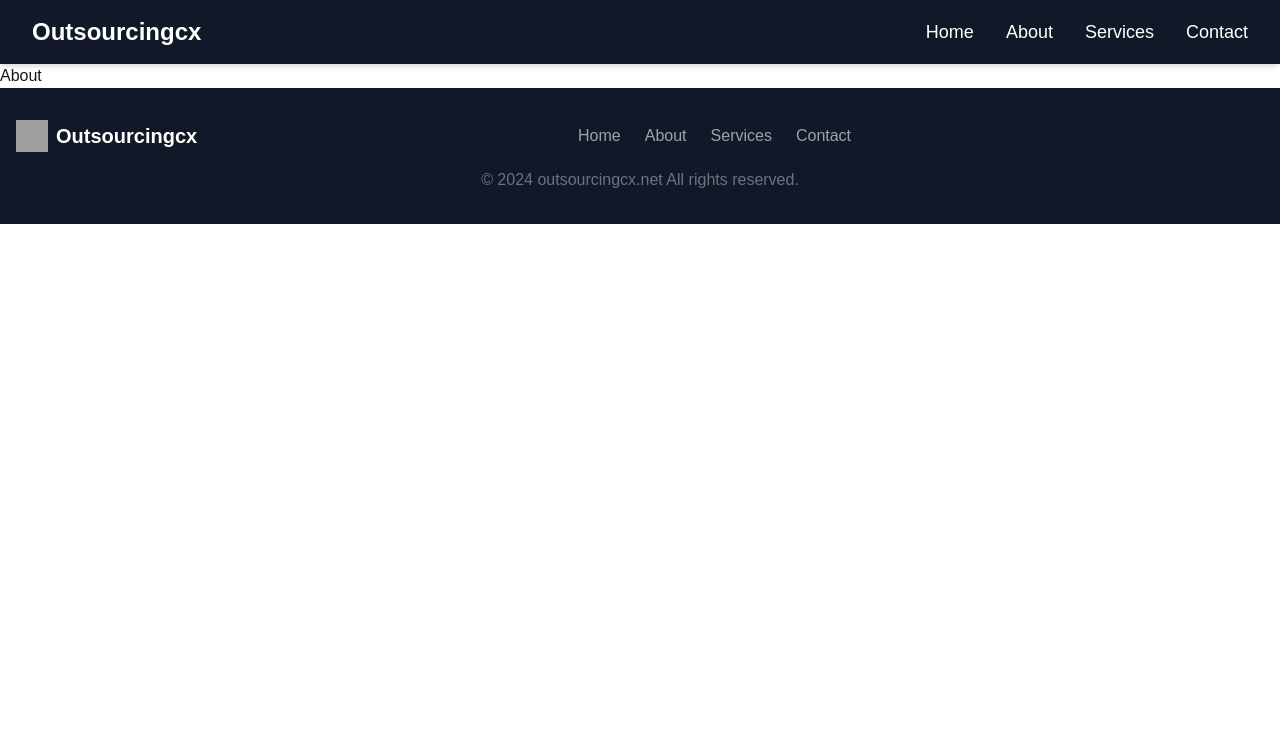
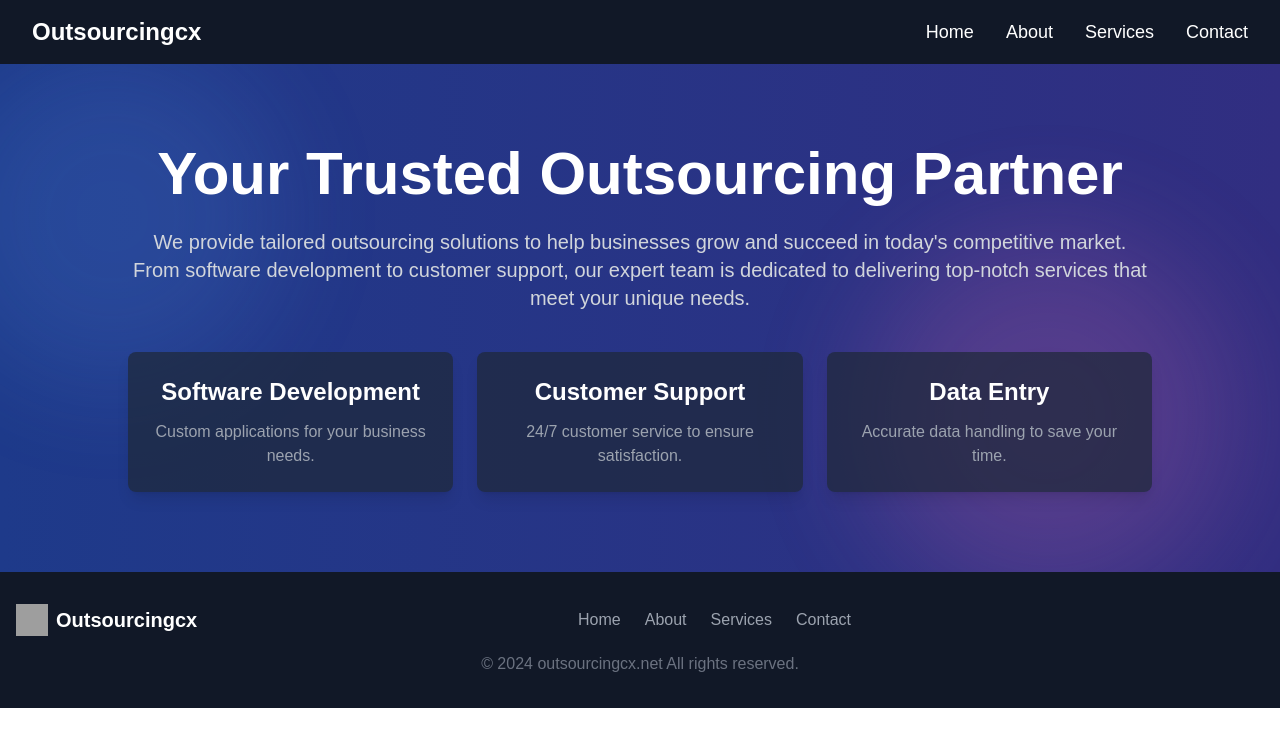
Before and after one commit to fidsolit/outsourcingcx, a Next.js app: page /about in a window 1280 px wide. Shown: the top 746 px of the page. Built offline with nearby package versions, Linux system fonts and the light colour scheme; grey boxes are pictures that could not be loaded.

Commit message:
added about page

```diff
--- a/app/about/page.tsx
+++ b/app/about/page.tsx
@@ -1,7 +1,93 @@
+"use client";
 import React from "react";
+import { motion } from "framer-motion";
 
-const About = () => {
-  return <div>About</div>;
+const About: React.FC = () => {
+  return (
+    <section className="relative overflow-hidden bg-gradient-to-r from-blue-900 to-indigo-900 text-white py-20 px-5 md:px-10 lg:px-20">
+      {/* Background Animation */}
+      <div className="absolute inset-0 opacity-30">
+        <motion.div
+          className="w-96 h-96 bg-blue-400 rounded-full blur-3xl absolute -top-10 -left-20 animate-pulse"
+          initial={{ scale: 0.8, opacity: 0 }}
+          animate={{ scale: 1, opacity: 1 }}
+          transition={{ duration: 4, repeat: Infinity, repeatType: "mirror" }}
+        ></motion.div>
+        <motion.div
+          className="w-96 h-96 bg-pink-400 rounded-full blur-3xl absolute top-40 right-10 animate-pulse"
+          initial={{ scale: 0.8, opacity: 0 }}
+          animate={{ scale: 1, opacity: 1 }}
+          transition={{ duration: 5, repeat: Infinity, repeatType: "mirror" }}
+        ></motion.div>
+      </div>
+
+      {/* Content Section */}
+      <div className="relative z-10 max-w-5xl mx-auto text-center">
+        <motion.h1
+          className="text-4xl md:text-6xl font-bold mb-6"
+          initial={{ opacity: 0, y: -50 }}
+          animate={{ opacity: 1, y: 0 }}
+          transition={{ duration: 0.8 }}
+        >
+          Your Trusted Outsourcing Partner
+        </motion.h1>
+        <motion.p
+          className="text-lg md:text-xl text-gray-300 mb-8"
+          initial={{ opacity: 0, y: 50 }}
+          animate={{ opacity: 1, y: 0 }}
+          transition={{ duration: 1 }}
+        >
+          We provide tailored outsourcing solutions to help businesses grow and
+          succeed in today's competitive market. From software development to
+          customer support, our expert team is dedicated to delivering top-notch
+          services that meet your unique needs.
+        </motion.p>
+
+        {/* Key Services */}
+        <motion.div
+          className="grid grid-cols-1 md:grid-cols-3 gap-6 mt-10"
+          initial="hidden"
+          animate="visible"
+          variants={{
+            hidden: { opacity: 0 },
+            visible: {
+              opacity: 1,
+              transition: { staggerChildren: 0.2 },
+            },
+          }}
+        >
+          {[
+            {
+              title: "Software Development",
+              description: "Custom applications for your business needs.",
+            },
+            {
+              title: "Customer Support",
+              description: "24/7 customer service to ensure satisfaction.",
+            },
+            {
+              title: "Data Entry",
+              description: "Accurate data handling to save your time.",
+            },
+          ].map((service, index) => (
+            <motion.div
+              key={index}
+              className="bg-gray-800 bg-opacity-70 p-6 rounded-lg shadow-lg hover:shadow-2xl transition-shadow"
+              whileHover={{ scale: 1.05 }}
+              whileTap={{ scale: 0.95 }}
+              variants={{
+                hidden: { opacity: 0, y: 20 },
+                visible: { opacity: 1, y: 0 },
+              }}
+            >
+              <h3 className="text-2xl font-semibold mb-3">{service.title}</h3>
+              <p className="text-gray-400">{service.description}</p>
+            </motion.div>
+          ))}
+        </motion.div>
+      </div>
+    </section>
+  );
 };
 
 export default About;
```
